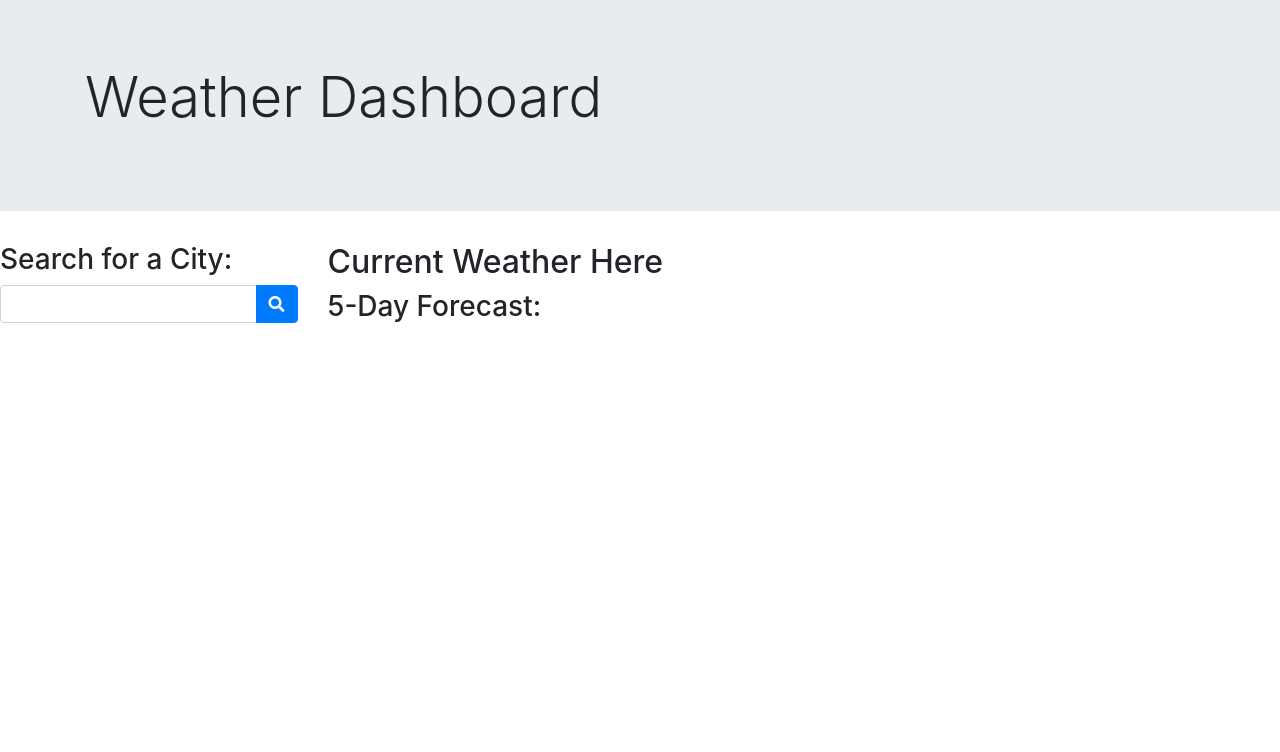
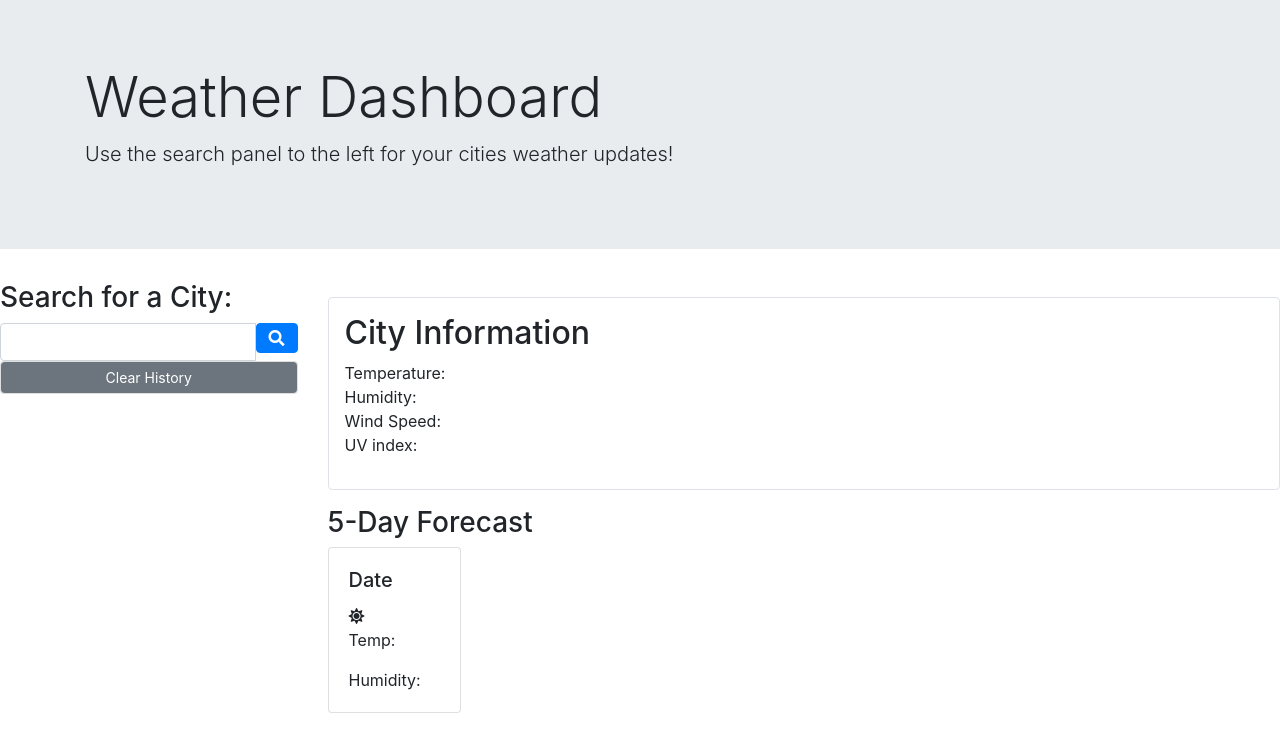
Before and after one commit to basedmilz/mh-weather-dashboard, a plain HTML site: page index.html in a window 1280 px wide. Drawn offline with nearby package versions, Linux system fonts and the light colour scheme.

Commit message:
latest html updates 532

```diff
--- a/index.html
+++ b/index.html
@@ -25,7 +25,7 @@
     <div class="jumbotron jumbotron-fluid">
         <div class="container">
             <h1 class="display-4">Weather Dashboard</h1>
-                <p class="lead"></p>
+            <p class="lead">Use the search panel to the left for your cities weather updates!</p>
         </div>
     </div>
     <!-- Container for Dashboard -->
@@ -33,36 +33,60 @@
     <div class="row">
         <div class="col-md-3 searchColumn">
             <form>
+                <!-- Search Bar -->
                 <h3>Search for a City:</h3>
                 <div class="input-group">
                     <input type="text" class="form-control" id="cityInput" placeholder="">
-                        <div class="input-group-append">
+                    <div class="inputCity">
                         <button type="submit" id="submitCity" class="btn btn-primary fas fa-search"></button>
                     </div>
                 </div>
             </form>
 
-                <div id="previousSearch" class="btn-group-vertical">
+            <!-- History Card -->
+            <div class="card">
+                <ul class="list-group list-group-flush" id="search-history-list">
+                    <!-- <li class="list-group-item"></li> -->
+
+                </ul>
+                <button id="clear-history" class="btn btn-sm btn-secondary hide">Clear History</button>
+            </div>
+        </div>
+        <div id="weather-content" class="col-12 col-md-9 hide">
+            <div class="row">
+                <div class="col-12">
+                    <!-- Information about the City -->
+                    <div class="city-info border rounded my-3 px-3 py-3">
+                        <h2 id="current-city">City Information <small class="text-muted" id="current-date"></small></h2>
+                        <p class="mb-0">Temperature: <span id="current-temp"></span></p>
+                        <p class="mb-0">Humidity: <span id="current-humidity"></span></p>
+                        <p class="mb-0">Wind Speed: <span id="current-wind-speed"></span></p>
+                        <p>UV index: <span id="uv-index"></span></p>
+                    </div>
+                </div>
+            </div>
+            <div class="row">
+                <div class="col-12">
+                    <!-- 5 Day Forecast Cards -->
+                    <h3>5-Day Forecast</h3>
 
                 </div>
-
             </div>
-
-            <div class="col-md-9">
-                <div id="currentWeather">
-                    <h2>Current Weather Here</h2>
-                </div>
-                <div>
-                    <h3>5-Day Forecast:</h3>
-                    <div class="row" id="weatherForecast">
-
+            <div id="five-day-forecast" class="row">
+                <div class="col-2">
+                    <div class="card">
+                        <div class="card-body">
+                            <h5 class="card-title">Date</h5>
+                            <i class="fa fa-sun"></i>
+                            <p class="card-text">Temp: </p>
+                            <p class="card-text">Humidity: </p>
                         </div>
                     </div>
                 </div>
             </div>
         </div>
-
-
+    </div>
+    </div>
 
 </body>
 
--- a/javascript.js
+++ b/javascript.js
@@ -5,3 +5,6 @@ var currencity = '';
 currentDate = moment()
 moment().format('MMMM Do YYYY, h:mm:ss a')
 console.log (moment ())
+
+
+var inputText = document.querySelector('#text')
```
Lines whose indentation alone changed are shown as unchanged.
